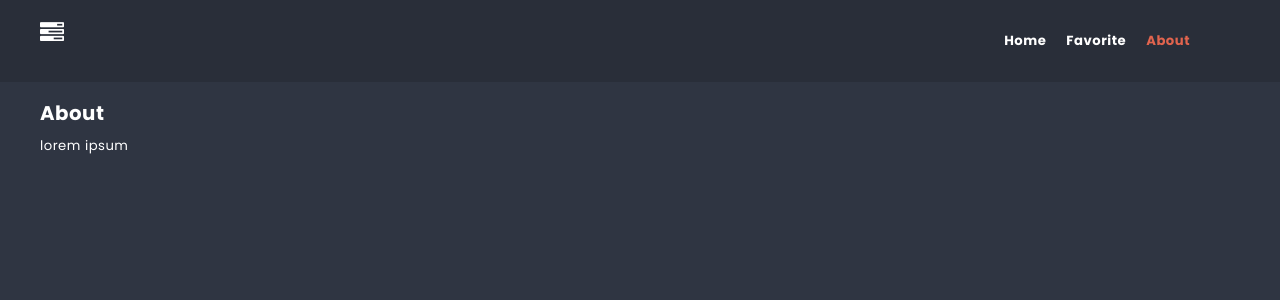
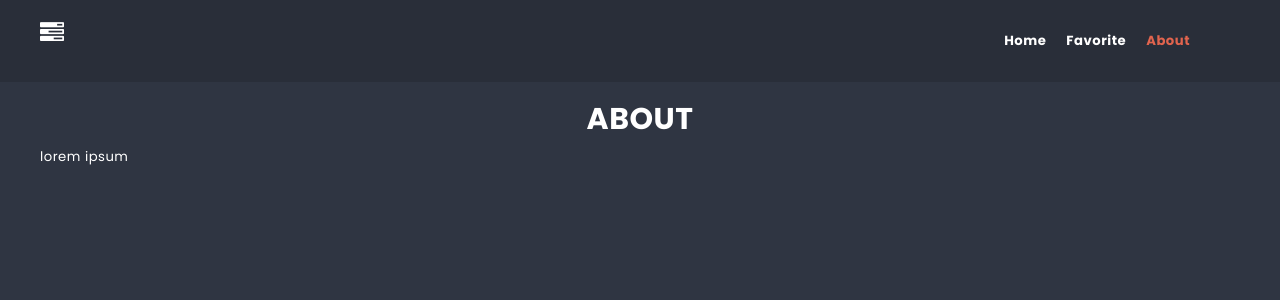
Before and after one commit to AndrzejSterniewski/learing-react, a React (Create React App) app: page /about in a window 1280 px wide. Shown: the top 300 px of the page. Built offline with nearby package versions, Linux system fonts and the light colour scheme.

Commit message:
styling pages

```diff
--- a/src/components/About/About.js
+++ b/src/components/About/About.js
@@ -1,11 +1,10 @@
+import styles from './About.module.scss';
 import PageTitle from '../PageTitle/PageTitle';
-import styles from './About.module.scss';
 
 const About = () => {
     return (
         <article className={styles.about}>
             <PageTitle>About</PageTitle>
-            {/* <h1>About</h1> */}
             <p>lorem ipsum</p>
         </article>
     )
--- a/src/components/Favorite/Favorite.js
+++ b/src/components/Favorite/Favorite.js
@@ -1,7 +1,8 @@
 import styles from './Favorite.module.scss';
+import Card from '../Card/Card';
+import PageTitle from '../PageTitle/PageTitle';
 import { getFavoriteCards } from '../../redux/store';
 import { useSelector } from 'react-redux';
-import Card from '../Card/Card';
 
 const Favorite = () => {
 
@@ -10,7 +11,7 @@ const Favorite = () => {
 
     return (
         <article className={styles.favorite}>
-            <h1>Favorite</h1>
+            <PageTitle>Favorite</PageTitle>
             <p>lorem ipsum</p>
             <ul className={styles.cards}>
                 {favCards.map(card => <Card key={card.id} {...card} />)}
--- a/src/components/Favorite/Favorite.module.scss
+++ b/src/components/Favorite/Favorite.module.scss
@@ -14,12 +14,6 @@
     &:last-child {
       margin: 0 0 $base-size 0;
     }
-  }
-
-  .title {
-    text-align: center;
-    font-size: ($base-size * 1.5);
-    margin: 0 0 ($base-size * 1.5) 0;
   }
 
   .icon::before {
--- a/src/components/PageTitle/PageTitle.js
+++ b/src/components/PageTitle/PageTitle.js
@@ -2,7 +2,7 @@ import styles from './PageTitle.module.scss';
 
 const PageTitle = props => {
     return (
-        <h2 className={styles.h2}>{props.children}</h2>
+        <h2 className={styles.title}>{props.children}</h2>
     )
 }
 
--- a/src/components/PageTitle/PageTitle.module.scss
+++ b/src/components/PageTitle/PageTitle.module.scss
@@ -1 +1,8 @@
 @import '../../styles/settings.scss';
+
+.title {
+    font-size: ($base-size * 2.5);
+    text-transform: uppercase;
+    color: $color-light;
+    text-align: center;
+}
```
